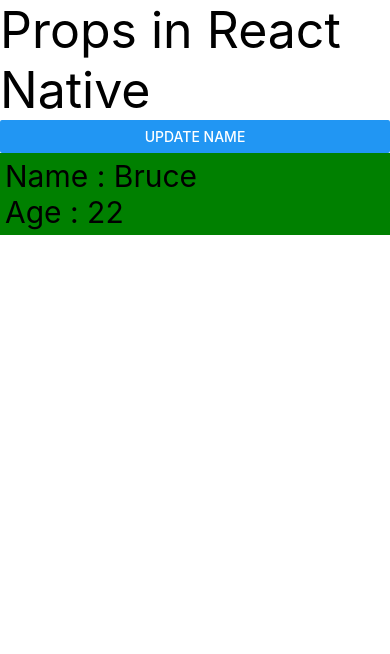
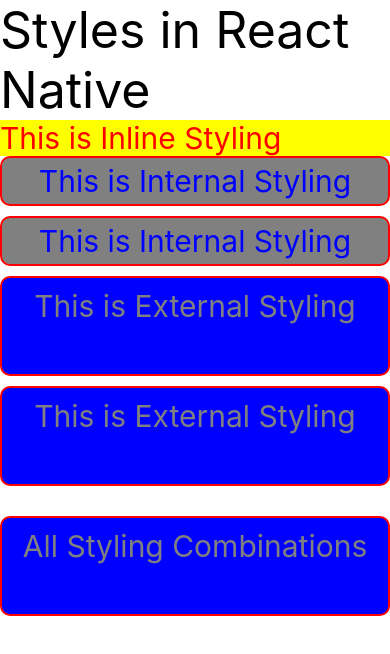
Before and after one commit to Coder-Stark/React-Native-Complete-Course, a React Native app: screen / in a window 390 px wide. Shown: the top 654 px of the page. Built offline with nearby package versions, Linux system fonts and the light colour scheme.

Commit message:
L-11 Styles_in_React_Native

```diff
--- a/App.js
+++ b/App.js
@@ -1,25 +1,42 @@
-import React, { useState } from 'react';
-import {Button, Text, View} from 'react-native';
+import React from 'react';
+import {Text, View, StyleSheet} from 'react-native';
+import ExStyles from './style';
 
-// components are always have first letter capital
 const App = () => {
-  const [name, setName] = useState("Bruce");
   return (
     <View>
-      <Text style={{fontSize: 50}}>Props in React Native</Text>
-      <Button title='Update Name' onPress={()=>setName("Shivam")}/>
-      <User name={name} age={22}/>
-    </View>
-  );
-};
-const User = (props) => {
-  console.warn('After pressing Button => ' + props.name + ' , Age => ' + props.age);
-  return (
-    <View style={{backgroundColor: 'green', padding: 5}}>
-      <Text style={{fontSize: 30}}>Name : {props.name}</Text>
-      <Text style={{fontSize: 30}}>Age : {props.age}</Text>
+      <Text style={{fontSize: 50}}>Styles in React Native</Text>
+
+      <Text style={{fontSize: 30, color:'red', backgroundColor:'yellow'}}>This is Inline Styling</Text>
+
+      <Text style={styles.textBox}>This is Internal Styling</Text>
+      <Text style={styles.textBox}>This is Internal Styling</Text>
+
+
+      <Text style={ExStyles.textBox}>This is External Styling</Text>
+      <Text style={ExStyles.textBox}>This is External Styling</Text>
+
+      <Text style={[{marginTop:20}, styles.textBox, ExStyles.textBox]}>All Styling Combinations</Text>
+
     </View>
   );
 };
 
+//internal styling
+const styles = StyleSheet.create({
+  textBox:{
+    fontSize:30,
+    color:'blue',
+    backgroundColor:'gray',
+    marginBottom:10,
+    padding:5,
+    borderWidth:2,
+    borderColor:'red',
+    borderRadius:10,
+    height:50,
+    textAlignVertical:'center',
+    textAlign:'center',
+  },
+});
+
 export default App;
--- /dev/null
+++ b/style.js
@@ -0,0 +1,38 @@
+import {StyleSheet} from 'react-native';
+
+/* //also working
+export default ExStyles=StyleSheet.create({
+    textBox:{
+      fontSize:30,
+      color:'gray',
+      backgroundColor:'blue',
+      marginBottom:10,
+      padding:10,
+      borderWidth:2,
+      borderColor:'red',
+      borderRadius:10,
+      height:100,
+      textAlignVertical:'center',
+      textAlign:'center',
+    },
+});
+*/
+
+//correct way
+const ExStyles = StyleSheet.create({
+    textBox:{
+      fontSize:30,
+      color:'gray',
+      backgroundColor:'blue',
+      marginBottom:10,
+      padding:10,
+      borderWidth:2,
+      borderColor:'red',
+      borderRadius:10,
+      height:100,
+      textAlignVertical:'center',
+      textAlign:'center',
+    },
+});
+
+export default ExStyles;
```
Also changed, not shown: .eslintrc.js.
